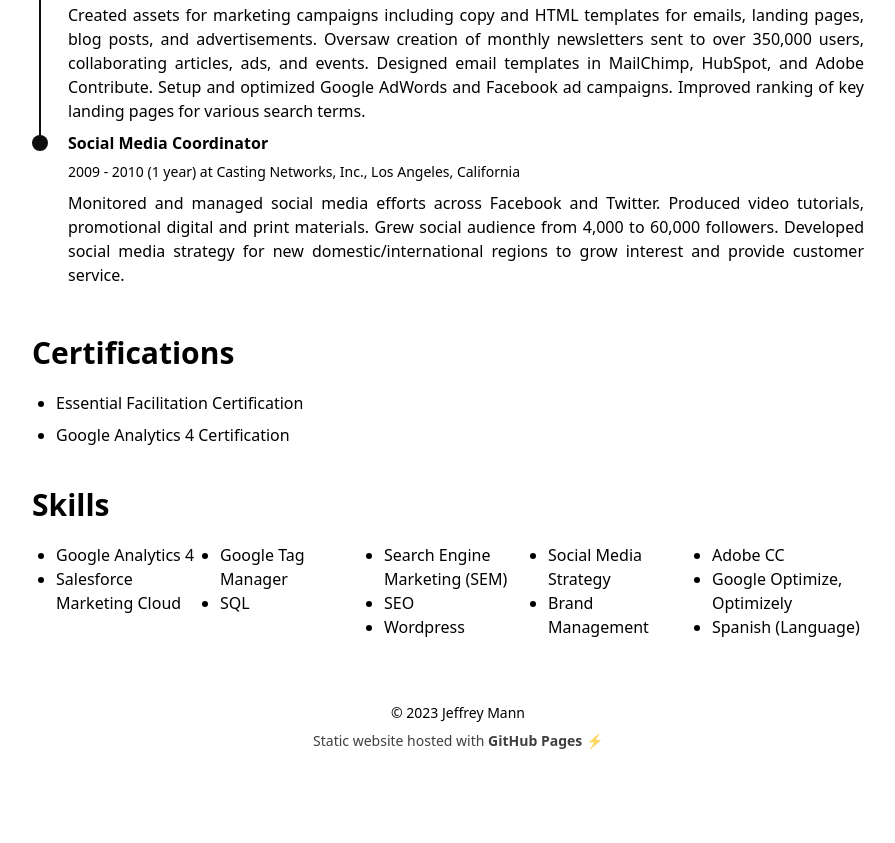
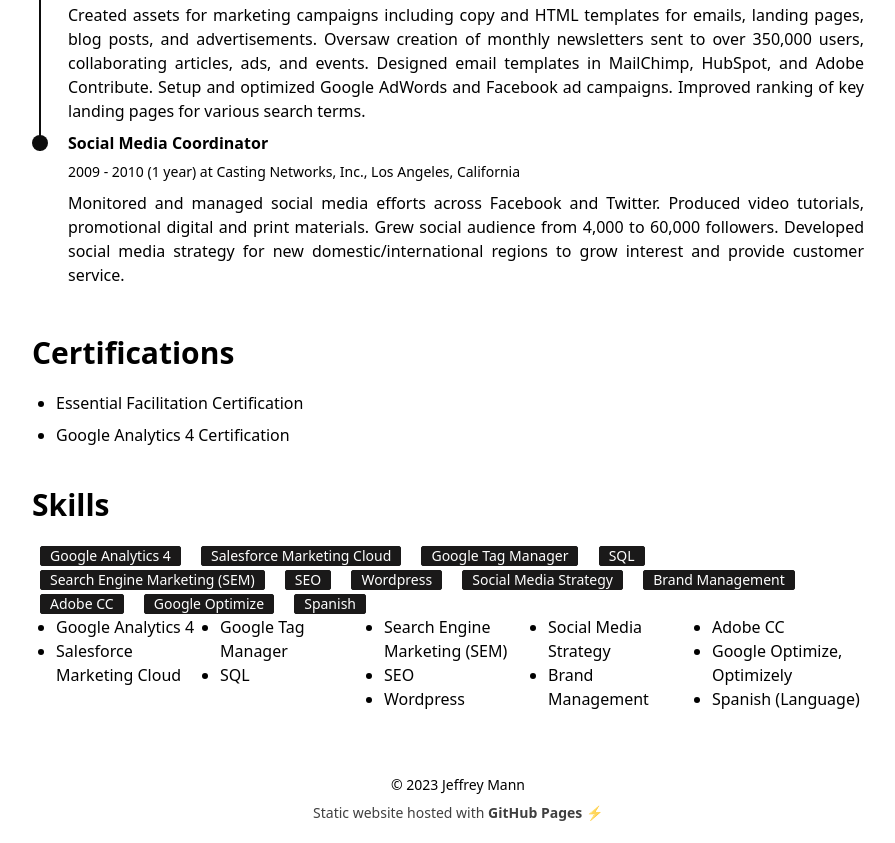
Before and after one commit to becausebirds/astrofy, an Astro site: page /resume in a window 1280 px wide. Shown: the part 1501-2344 px from the top of the page, without its empty margins (334-1229 px from the left). Before the commit the page ends 2272 px from the top, so only its background shows below. Built offline with nearby package versions, Linux system fonts and the light colour scheme; Astro itself is replaced by a stand-in of ours.

Commit message:
Update resume.astro

```diff
--- a/src/pages/resume.astro
+++ b/src/pages/resume.astro
@@ -104,6 +104,20 @@ import TimeLineElement from "../components/cv/TimeLine.astro";
     <div class="text-3xl w-full font-bold">Skills</div>
   </div>
 
+<div class="badge badge-secondary mx-2">Google Analytics 4</div>
+<div class="badge badge-secondary mx-2">Salesforce Marketing Cloud</div>
+<div class="badge badge-secondary mx-2">Google Tag Manager</div>
+<div class="badge badge-secondary mx-2">SQL</div>
+<div class="badge badge-secondary mx-2">Search Engine Marketing (SEM)</div>
+<div class="badge badge-secondary mx-2">SEO</div>
+<div class="badge badge-secondary mx-2">Wordpress</div>
+<div class="badge badge-secondary mx-2">Social Media Strategy</div>
+<div class="badge badge-secondary mx-2">Brand Management</div>
+<div class="badge badge-secondary mx-2">Adobe CC</div>
+<div class="badge badge-secondary mx-2">Google Optimize</div>
+<div class="badge badge-secondary mx-2">Spanish</div>
+
+
   <ul class="list-disc md:columns-5 columns-2 mx-6">
     <li>Google Analytics 4</li>
     <li>Salesforce Marketing Cloud</li>
```
